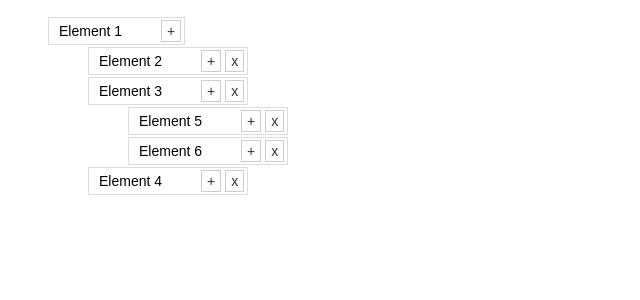
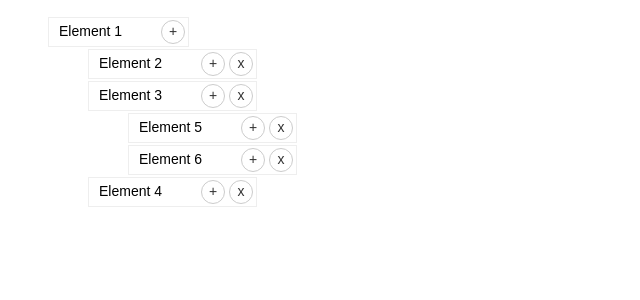
Before and after one commit to khlevnov/redux-tree-view, a React (Create React App) app: page / in a window 1280 px wide. Shown: the top 300 px of the page, without its empty margins (0-640 px from the left). Built offline with nearby package versions, Linux system fonts and the light colour scheme.

Commit message:
Причесан внешний вид списка

```diff
--- a/src/components/Button/Button.css
+++ b/src/components/Button/Button.css
@@ -1,10 +1,13 @@
 .button {
   background-color: #fff;
   border: 1px solid #ccc;
+  border-radius: 50%;
   color: #333;
   cursor: pointer;
   display: inline-block;
   font-size: 14px;
   margin: 0 2px;
-  padding: 2px 5px;
+  padding: 2px 5px 4px;
+  text-align: center;
+  width: 12px;
 }
--- a/src/components/Node/Node.css
+++ b/src/components/Node/Node.css
@@ -5,7 +5,7 @@
 }
 
 .node__item {
-  border: 1px solid #ddd;
+  border: 1px solid #eee;
   display: inline-block;
   margin: 1px 0;
   padding: 2px 1px 2px 10px;
```
Also changed, not shown: src/containers/Node/Node.js (+3 -8 lines).
